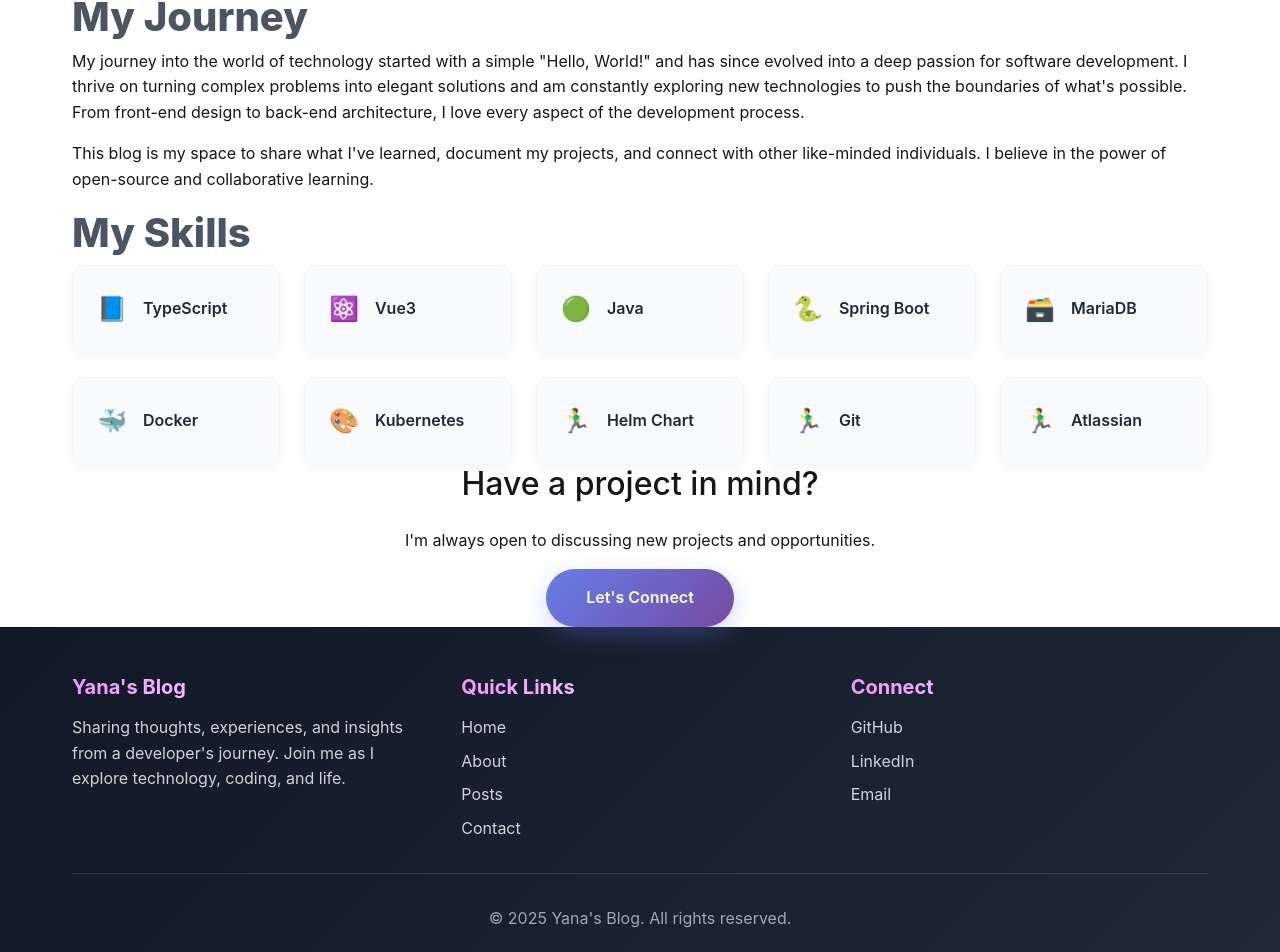
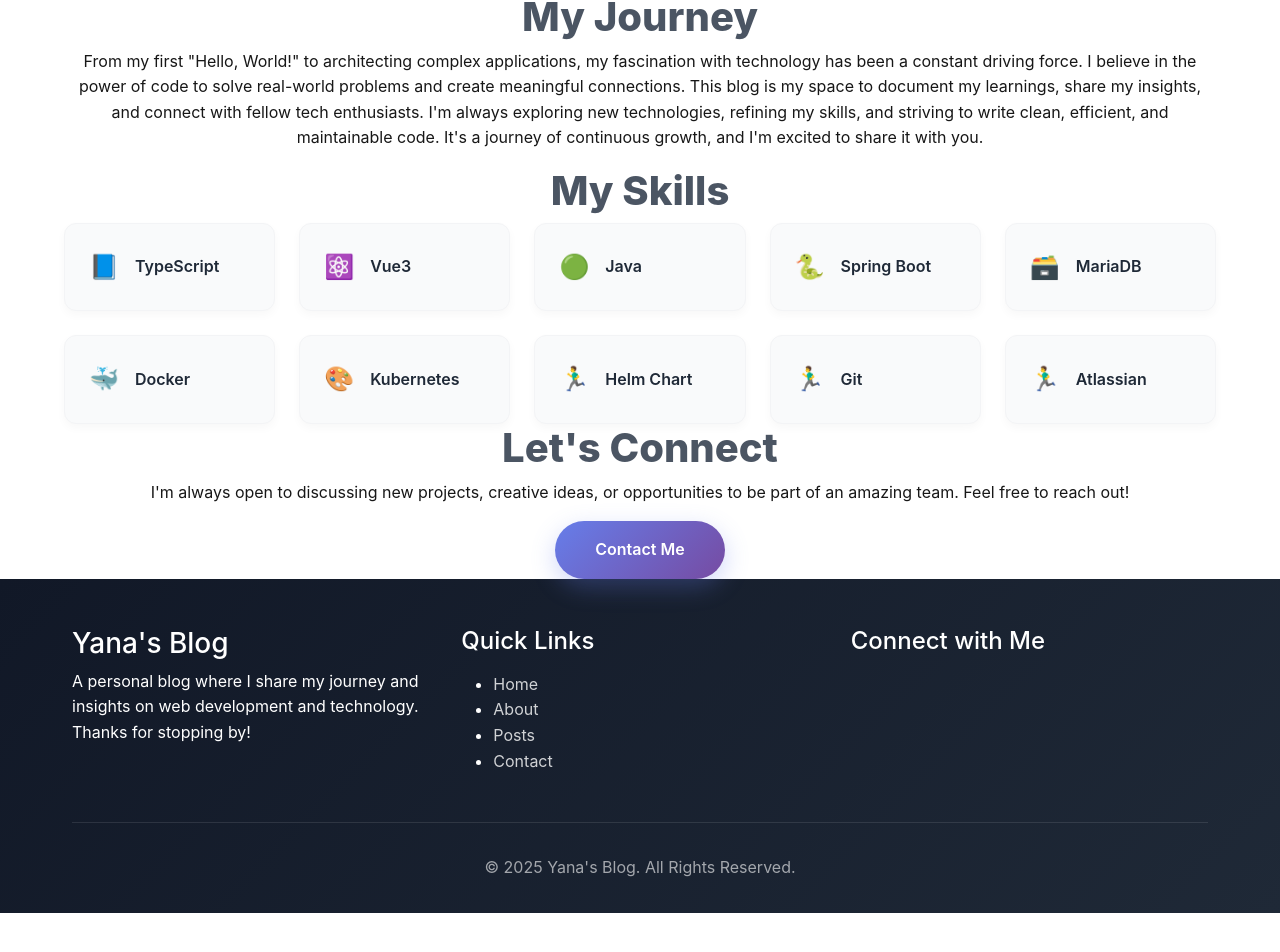
Before and after one commit to yanapang/yanapang.github.io, a Next.js app: page /about in a window 1280 px wide. Shown: the part 426-1378 px from the top of the page. After the commit the page ends 1339 px from the top, so only its background shows below. Built offline with nearby package versions, Linux system fonts and the light colour scheme.

Commit message:
fix: fix lint error

```diff
--- a/src/pages/about.tsx
+++ b/src/pages/about.tsx
@@ -9,19 +9,19 @@ export default function About() {
       <NavHeader />
 
       {/* About Hero Section */}
-      <section className="about-hero">
-        <div className="container mx-auto px-6 py-20 text-center">
+      <section className="about-hero text-center py-20 px-4">
+        <div className="container mx-auto">
           <div className="max-w-4xl mx-auto">
             <Image
               src="/profile-picture.jpg" // Placeholder: Add your image to the /public folder
-              alt="Yana Hwang"
+              alt="Yana&apos;s Profile Picture"
               width={150}
               height={150}
               className="profile-image"
             />
-            <h1 className="about-hero-title">About Me</h1>
+            <h1 className="about-hero-title">Hi, I&apos;m Yana</h1>
             <p className="about-hero-subtitle">
-              I'm a passionate developer, writer, and lifelong learner, dedicated to building beautiful and functional web experiences.
+              A passionate developer on a journey to build beautiful, functional, and user-centric web experiences.
             </p>
           </div>
         </div>
@@ -29,26 +29,23 @@ export default function About() {
 
       {/* Main Content */}
       <section className="py-24 bg-white">
-        <div className="container mx-auto px-6">
+        <div className="container mx-auto py-20 px-4">
           <div className="max-w-3xl mx-auto space-y-16">
 
             {/* My Journey Section */}
-            <div>
+            <div className="mb-20 text-center">
               <h2 className="about-section-title">My Journey</h2>
-              <div className="prose lg:prose-xl max-w-none">
+              <div className="prose lg:prose-xl mx-auto mt-6 text-gray-600">
                 <p>
-                  My journey into the world of technology started with a simple "Hello, World!" and has since evolved into a deep passion for software development. I thrive on turning complex problems into elegant solutions and am constantly exploring new technologies to push the boundaries of what's possible. From front-end design to back-end architecture, I love every aspect of the development process.
-                </p>
-                <p>
-                  This blog is my space to share what I've learned, document my projects, and connect with other like-minded individuals. I believe in the power of open-source and collaborative learning.
+                  From my first "Hello, World!" to architecting complex applications, my fascination with technology has been a constant driving force. I believe in the power of code to solve real-world problems and create meaningful connections. This blog is my space to document my learnings, share my insights, and connect with fellow tech enthusiasts. I&apos;m always exploring new technologies, refining my skills, and striving to write clean, efficient, and maintainable code. It&apos;s a journey of continuous growth, and I&apos;m excited to share it with you.
                 </p>
               </div>
             </div>
 
             {/* My Skills Section */}
-            <div>
+            <div className="mb-20 text-center">
               <h2 className="about-section-title">My Skills</h2>
-              <div className="skills-grid">
+              <div className="skills-grid mt-10">
                 <div className="skill-item"><span>📘</span> TypeScript</div>
                 <div className="skill-item"><span>⚛️</span> Vue3 </div>
                 <div className="skill-item"><span>🟢</span> Java </div>
@@ -63,11 +60,13 @@ export default function About() {
             </div>
 
             {/* CTA Section */}
-            <div className="text-center pt-8">
-              <h2 className="text-3xl font-bold text-gray-800 mb-4">Have a project in mind?</h2>
-              <p className="text-gray-600 mb-8">I'm always open to discussing new projects and opportunities.</p>
-              <Link href="/contact" className="btn-primary-about">
-                Let's Connect
+            <div className="text-center">
+              <h2 className="about-section-title">Let&apos;s Connect</h2>
+              <p className="prose lg:prose-xl mx-auto mt-6 text-gray-600">
+                I&apos;m always open to discussing new projects, creative ideas, or opportunities to be part of an amazing team. Feel free to reach out!
+              </p>
+              <Link href="/contact" legacyBehavior>
+                <a className="btn-primary-about mt-8">Contact Me</a>
               </Link>
             </div>
 
--- a/src/pages/components/Footer.tsx
+++ b/src/pages/components/Footer.tsx
@@ -5,33 +5,36 @@ export default function Footer() {
     <footer className="footer">
       <div className="container">
         <div className="footer-content">
-          <div className="footer-section">
-            <h3>Yana's Blog</h3>
-            <p>Sharing thoughts, experiences, and insights from a developer's journey. Join me as I explore technology, coding, and life.</p>
+          <div className="footer-about">
+            <h3>Yana&apos;s Blog</h3>
+            <p>A personal blog where I share my journey and insights on web development and technology. Thanks for stopping by!</p>
           </div>
-
-          <div className="footer-section">
-            <h3>Quick Links</h3>
-            <div className="footer-links">
-              <Link href="/">Home</Link>
-              <Link href="/about">About</Link>
-              <Link href="/posts">Posts</Link>
-              <Link href="/contact">Contact</Link>
-            </div>
+          <div className="footer-links">
+            <h4>Quick Links</h4>
+            <ul>
+              <li><Link href="/">Home</Link></li>
+              <li><Link href="/about">About</Link></li>
+              <li><Link href="/posts">Posts</Link></li>
+              <li><Link href="/contact">Contact</Link></li>
+            </ul>
           </div>
-
-          <div className="footer-section">
-            <h3>Connect</h3>
-            <div className="footer-links">
-              <a href="https://github.com/yanapang" target="_blank" rel="noopener noreferrer">GitHub</a>
-              <a href="https://linkedin.com/in/yanapang" target="_blank" rel="noopener noreferrer">LinkedIn</a>
-              <a href="mailto:yana@example.com">Email</a>
+          <div className="footer-social">
+            <h4>Connect with Me</h4>
+            <div className="social-icons">
+              <a href="https://github.com/yanapang" target="_blank" rel="noopener noreferrer" aria-label="GitHub">
+                {/* Add GitHub Icon Here */}
+              </a>
+              <a href="https://linkedin.com/in/yanapang" target="_blank" rel="noopener noreferrer" aria-label="LinkedIn">
+                {/* Add LinkedIn Icon Here */}
+              </a>
+              <a href="mailto:yana@example.com" aria-label="Email">
+                {/* Add Email Icon Here */}
+              </a>
             </div>
           </div>
         </div>
-
         <div className="footer-bottom">
-          <p>&copy; 2025 Yana's Blog. All rights reserved.</p>
+          <p>&copy; {new Date().getFullYear()} Yana&apos;s Blog. All Rights Reserved.</p>
         </div>
       </div>
     </footer>
--- a/src/pages/components/NavHeader.tsx
+++ b/src/pages/components/NavHeader.tsx
@@ -1,12 +1,11 @@
 import Link from 'next/link';
-import Image from 'next/image';
 
 export default function NavHeader() {
   return (
     <nav className="navbar">
       <div className="container">
         <Link className="navbar-brand" href="/">
-          Yana's Blog
+          Yana&apos;s Blog
         </Link>
         <div className="navbar-nav">
           <Link className="nav-link" href="/">Home</Link>
--- a/src/pages/contact.tsx
+++ b/src/pages/contact.tsx
@@ -12,7 +12,7 @@ export default function Contact() {
         <div className="container mx-auto px-6 text-center">
           <h1 className="text-5xl font-extrabold text-gray-800">Get In Touch</h1>
           <p className="mt-4 text-lg text-gray-600 max-w-2xl mx-auto">
-            Have a question, suggestion, or just want to say hello? I'd love to hear from you!
+            Have a question, suggestion, or just want to say hello? I&apos;d love to hear from you!
           </p>
         </div>
       </section>
@@ -21,7 +21,7 @@ export default function Contact() {
       <section className="pb-24">
         <div className="container mx-auto px-6">
           <div className="max-w-4xl mx-auto">
-            <h2 className="text-3xl font-bold text-center text-gray-800 mb-12">Let's Connect</h2>
+            <h2 className="text-3xl font-bold text-center text-gray-800 mb-12">Let&apos;s Connect</h2>
 
             <div className="grid md:grid-cols-3 gap-8 text-center">
               {/* Email Card */}
```
Also changed, not shown: src/pages/index.tsx (+2 -5 lines).
